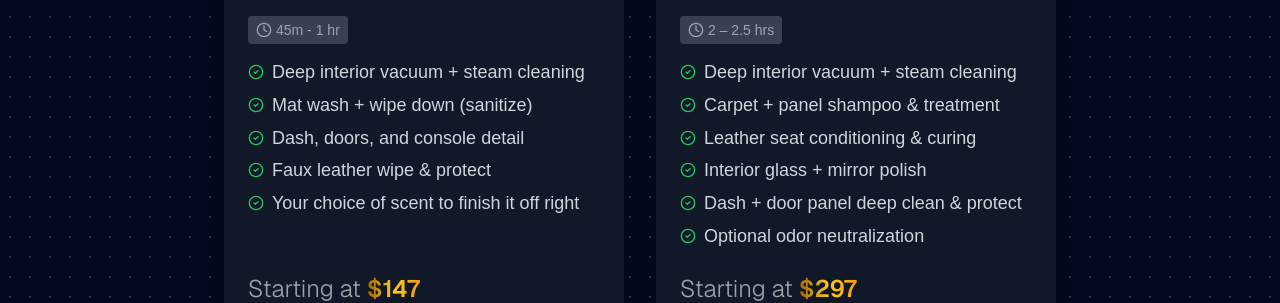
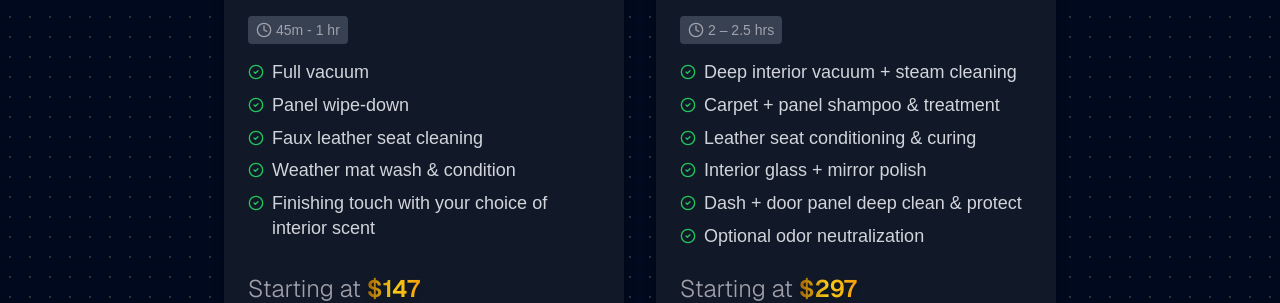
Before and after one commit to sarimyx/novaluxedetailing, a Next.js app: page /checkout in a window 1280 px wide. Shown: the part 333-636 px from the top of the page. Built offline with nearby package versions, Linux system fonts and the light colour scheme; no server answers; a web font is replaced by a local one.

Commit message:
Update features

```diff
--- a/src/constants/services.ts
+++ b/src/constants/services.ts
@@ -8,11 +8,11 @@ export const Services = {
     duration: "45m - 1 hr",
     startingPrice: 147,
     features: [
-      "Deep interior vacuum + steam cleaning",
-      "Mat wash + wipe down (sanitize)",
-      "Dash, doors, and console detail",
-      "Faux leather wipe & protect",
-      "Your choice of scent to finish it off right",
+      "Full vacuum",
+      "Panel wipe-down",
+      "Faux leather seat cleaning",
+      "Weather mat wash & condition",
+      "Finishing touch with your choice of interior scent",
     ],
   },
   interior: {
```
